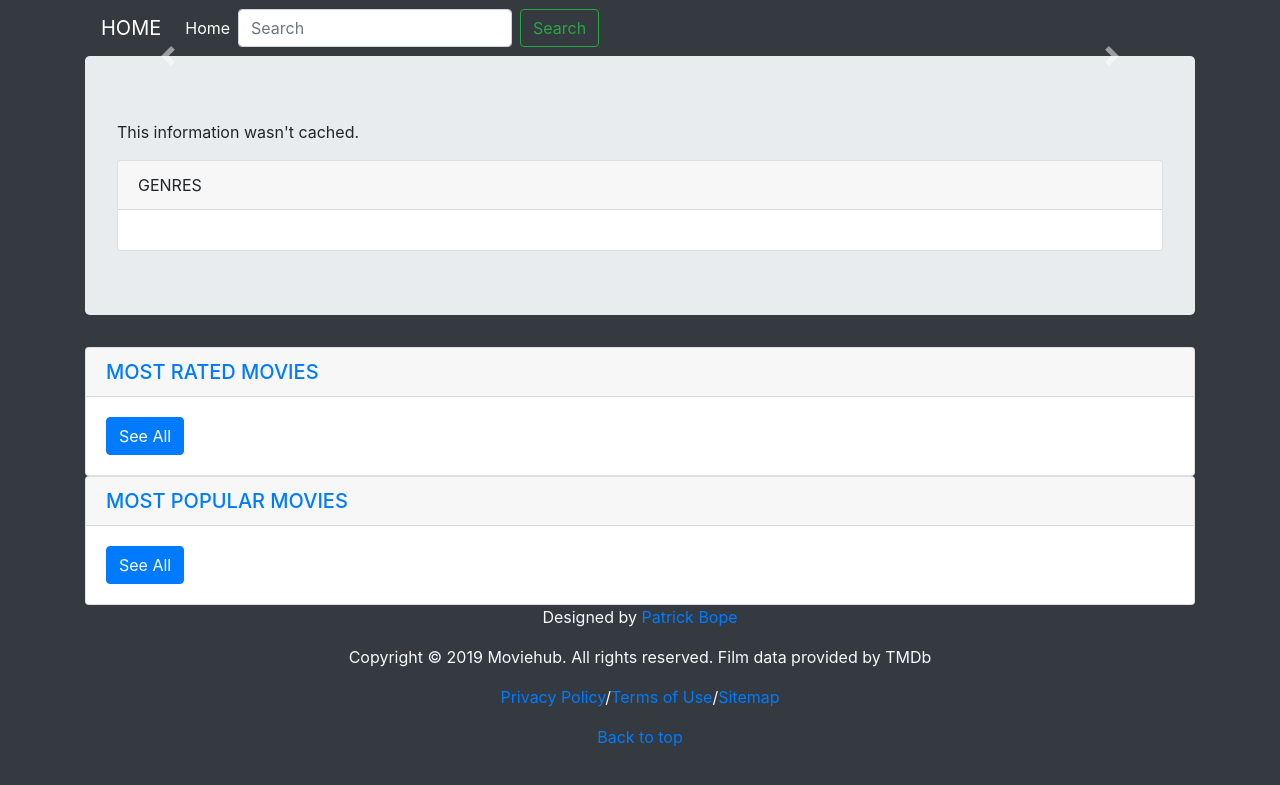
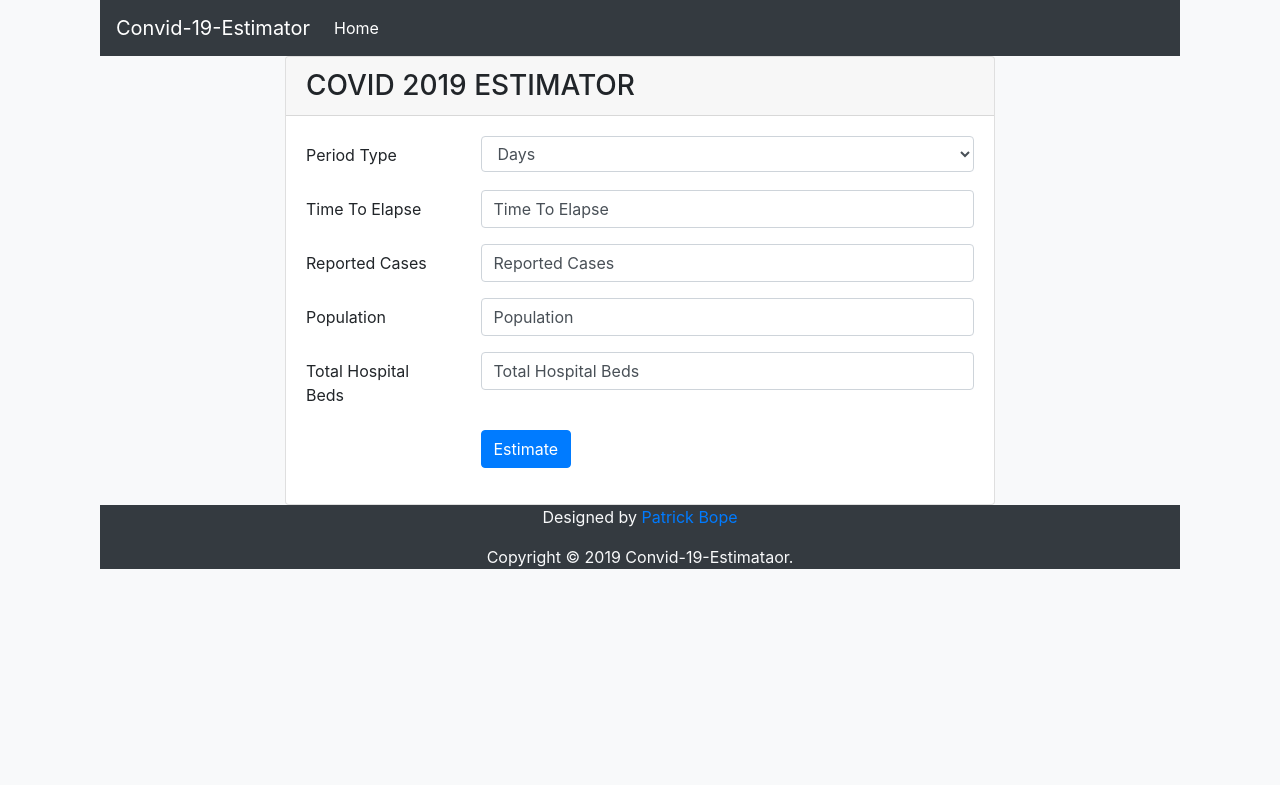
Before and after one commit to patbpm/covid-19-estimator-test, a Django app: template frontbackend/templates/app/templates/homepage.html in a window 1280 px wide. Shown: the top 785 px of the page. Run offline with Django 3.2, Linux system fonts and the light colour scheme; the template is opened without the code that fills it, so the values that code supplies are empty; parts of the project's set-up code (start-up, migrations or seed data) failed here and were passed over; some libraries are stand-ins or nearby versions.

Commit message:
Setting up the urls, views and the homepage.html files

```diff
--- /dev/null
+++ b/frontbackend/app/urls.py
@@ -0,0 +1,7 @@
+from django.urls import path
+from . import views
+
+urlpatterns = [
+    path('', views.homepage, name='homepage'),
+
+]
--- a/frontbackend/templates/app/templates/homepage.html
+++ b/frontbackend/templates/app/templates/homepage.html
@@ -1,101 +1,69 @@
 {% extends 'base.html' %}
 {% block content %}
 
-<div class="container">
-    <div id="carouselExampleSlidesOnly" class="carousel slide" data-ride="carousel">
-
-        <div class="carousel-inner">
-            {% for trending in trendings  %}
-            {% if forloop.first %}
-            <div class="carousel-item active" data-interval="2000">
-            {% else %}
-            <div class="carousel-item">
-            {% endif %}
-                <a href="{% url 'movie_detail' pk=trending.id %}"><img src="{{ base_url }}{{ backdrop_sizes }}{{ trending.backdrop_path }}" class="d-block w-100 h-60" alt="..." onerror="this.src='https://dummyimage.com/600x900/ababab/ffffff.png&amp;text=+NO+IMAGE'"></a>
-                <div class="carousel-caption d-none d-md-block" style="background-image: linear-gradient(to bottom, rgba(255, 255, 255, 0.1) 0%,rgba(255, 255, 255, 0.6) 100%);">
-                        {% if trending.title %}<h4>{{trending.title}}({{trending.media_type|capfirst}})</h4>{% else %}<h4>{{trending.name}}({{trending.media_type|upper}} Serie)</h4>{% endif %}
-                    <p>{{trending.overview}}</p>
-                    <a href="{% url 'movie_detail' pk=trending.id %}"><button type="button" class="btn btn-outline-success">More Info</button></a>
-                </div>
-            </div>
-            {% endfor %}
-        </div>
-
-        <ol class="carousel-indicators">
-            {% for i in trendings %}
-            <li data-target="#carouselExampleIndicators" data-slide-to="{{ i }}" class="{% if forloop.first %} active {% endif %}"></li>
-            {% endfor %}
-
-        </ol>
-        <a class="carousel-control-prev" href="#myCarousel" role="button" data-slide="prev">
-            <span class="carousel-control-prev-icon" aria-hidden="true"></span>
-            <span class="sr-only">Previous</span>
-        </a>
-        <a class="carousel-control-next" href="#myCarousel" role="button" data-slide="next">
-            <span class="carousel-control-next-icon" aria-hidden="true"></span>
-            <span class="sr-only">Next</span>
-        </a>
-
-    </div>
-    <div class="jumbotron">
-        <p>This information {{ is_cached|yesno:"was,wasn't" }} cached.</p>
-        <div class="card">
+<div class="col-md-8 offset-md-2">
+    <span class="anchor" id="formUserEdit"></span>
+      <!-- form user info -->
+    <div class="card card-outline-secondary">
         <div class="card-header">
-               GENRES
+            <h3 class="mb-0">COVID 2019 ESTIMATOR</h3>
         </div>
         <div class="card-body">
-                <div class="row">
-                    {% for genre_movie in genre_movies  %}
-                    <div class="col-sm-2">
-                        <a href=""><p>{{genre_movie.name}}</p></a>
-                    </div>
+            <form class="form" role="form" autocomplete="off">
+                <div class="form-group row">
+                    <label class="col-lg-3 col-form-label form-control-label">Period Type</label>
+                    <div class="col-lg-9">
+                        <select id="user_time_zone" class="form-control" size="0" name="data-period-type">
+                            <option value="Days" selected="selected">Days</option>
+                            <option value="Weeks">Weeks</option>
+                            <option value="Weeks">Months</option>
 
-                    {% endfor %}
-                </div>
-
+                        </select>
                     </div>
                 </div>
 
+                <div class="form-group row">
+                    <label class="col-lg-3 col-form-label form-control-label">Time To Elapse</label>
+                    <div class="col-lg-9">
+                        <input class="form-control" type="text" value="Time To Elapse" name="data-time-to-elapse">
+                    </div>
+                </div>
+                <div class="form-group row">
+                    <label class="col-lg-3 col-form-label form-control-label">Reported Cases</label>
+                    <div class="col-lg-9">
+                        <input class="form-control" type="text" value="Reported Cases" name="data-reported-cases">
+                    </div>
                 </div>
 
-    <div class="card">
-        <h5 class="card-header"><a href={% url 'mostrated'%}>MOST RATED MOVIES</a></h5>
-        <div class="card-body">
-            <div class="row">
-                {% for rated_movie in rated_movies|slice:":6" %}
-                <div class="col-sm-2">
-                    <div class="card" style="width: 10rem;">
-                        <a href="{% url 'movie_detail' pk=rated_movie.id %}"><img src="{{ base_url }}{{ sizes }}{{ rated_movie.poster_path }}" class="card-img-top" alt="Actor Picture" onerror="this.src='https://dummyimage.com/600x900/ababab/ffffff.png&amp;text=+NO+IMAGE'"></a>
-                        <div class="card-body">
-                            <a href="{% url 'movie_detail' pk=rated_movie.id %}"><p class="card-text text-center">{{ rated_movie.title }}({{ rated_movie.release_date}})</p></a>
+                <div class="form-group row">
+                    <label class="col-lg-3 col-form-label form-control-label">Population</label>
+                    <div class="col-lg-9">
+                        <input class="form-control" type="text" value="Population" name="data-population">
                     </div>
                 </div>
-                </div>
-                {% endfor %}
-            </div>
-            <a href={% url 'mostrated'%} class="btn btn-primary text-center" >See All</a>
+
+                <div class="form-group row">
+                    <label class="col-lg-3 col-form-label form-control-label">Total Hospital Beds</label>
+                    <div class="col-lg-9">
+                        <input class="form-control" type="text" value="Total Hospital Beds" name="data-total-hospital-beds">
                     </div>
                 </div>
-    <div class="card">
-        <h5 class="card-header"><a href={% url 'mostpopular'%}>MOST POPULAR MOVIES</a></h5>
-        <div class="card-body">
-            <div class="row">
-                {% for popular_movie in popular_movies|slice:":6" %}
-                <div class="col-sm-2">
-                    <div class="card" style="width: 10rem;">
-                        <a href="{% url 'movie_detail' pk=popular_movie.id %}"><img src="{{ base_url }}{{ sizes }}{{ popular_movie.poster_path }}" class="card-img-top" alt="Actor Picture" onerror="this.src='https://dummyimage.com/600x900/ababab/ffffff.png&amp;text=+NO+IMAGE'"></a>
-                        <div class="card-body">
-                            <a href="{% url 'movie_detail' pk=popular_movie.id %}"><p class="card-text text-center">{{ popular_movie.title }}({{ popular_movie.release_date}})</p></a>
+
+
+                <div class="form-group row">
+                    <label class="col-lg-3 col-form-label form-control-label"></label>
+                    <div class="col-lg-9">
+                        <input type="button" class="btn btn-primary" value="Estimate" name="data-go-estimate">
                     </div>
                 </div>
-                </div>
-                {% endfor %}
-            </div>
-            <a href={% url 'mostpopular'%} class="btn btn-primary">See All</a>
+            </form>
         </div>
     </div>
+    <!-- /form user info -->
 
 </div>
 
 
+
+
 {% endblock %}
--- a/frontbackend/templates/base.html
+++ b/frontbackend/templates/base.html
@@ -6,11 +6,11 @@
     <title>{% block title %} HOME | Welcome {% endblock %}</title>
     <link rel="stylesheet" href="https://stackpath.bootstrapcdn.com/bootstrap/4.4.1/css/bootstrap.min.css" integrity="sha384-Vkoo8x4CGsO3+Hhxv8T/Q5PaXtkKtu6ug5TOeNV6gBiFeWPGFN9MuhOf23Q9Ifjh" crossorigin="anonymous">
 </head>
-<body class="bg-dark">
+<body class="bg-light container">
     <header>
         <div class="container">
             <nav class="navbar navbar-expand-lg navbar-dark bg-dark ">
-                <a class="navbar-brand" href="/">HOME</a>
+                <a class="navbar-brand" href="/">Convid-19-Estimator</a>
                 <button class="navbar-toggler" type="button" data-toggle="collapse" data-target="#navbarSupportedContentLG" aria-controls="navbarSupportedContentLG" aria-expanded="false" aria-label="Toggle navigation">
                     <span class="navbar-toggler-icon"></span>
                 </button>
@@ -21,12 +21,6 @@
                             <a class="nav-link" href="/">Home <span class="sr-only">(current)</span></a>
                         </li>
 
-
-
-                    <form class="form-inline my-2 my-lg-0" action="" method="get">
-                        <input class="form-control mr-sm-2" name="word" type="search" placeholder="Search" aria-label="Search">
-                        <button class="btn btn-outline-success my-2 my-sm-0" type="submit">Search</button>
-                    </form>
                 </div>
             </nav>
         </div>
@@ -36,14 +30,16 @@
     {% block content %}
     {% endblock %}
 
-    <footer class="bg-dark text-center text-light">
-        <section class="container">
-            <p>Designed by <a href="/">Patrick Bope</a></p>
-            <p>Copyright &copy; 2019 Moviehub. All rights reserved. Film data provided by TMDb </p>
-            <p> <a href="">Privacy Policy</a>/<a href="">Terms of Use</a>/<a href="">Sitemap</a> </p>
-            <p ><a href="#">Back to top</a></p>
+    <footer class="text-center text-light">
+        <div class="container ">
+            <section class="bg-dark">
+                <p>Designed by <a href="/">Patrick Bope</a></p>
+                <p>Copyright &copy; 2019 Convid-19-Estimataor.</p>
 
-          </section>
+
+            </section>
+        </div>
+
     </footer>
     <script src="https://code.jquery.com/jquery-3.4.1.slim.min.js" integrity="sha384-J6qa4849blE2+poT4WnyKhv5vZF5SrPo0iEjwBvKU7imGFAV0wwj1yYfoRSJoZ+n" crossorigin="anonymous"></script>
     <script src="https://cdn.jsdelivr.net/npm/popper.js@1.16.0/dist/umd/popper.min.js" integrity="sha384-Q6E9RHvbIyZFJoft+2mJbHaEWldlvI9IOYy5n3zV9zzTtmI3UksdQRVvoxMfooAo" crossorigin="anonymous"></script>
```
Also changed, not shown: frontbackend/app/views.py (+8 -0 lines). Lines whose indentation alone changed are shown as unchanged.
